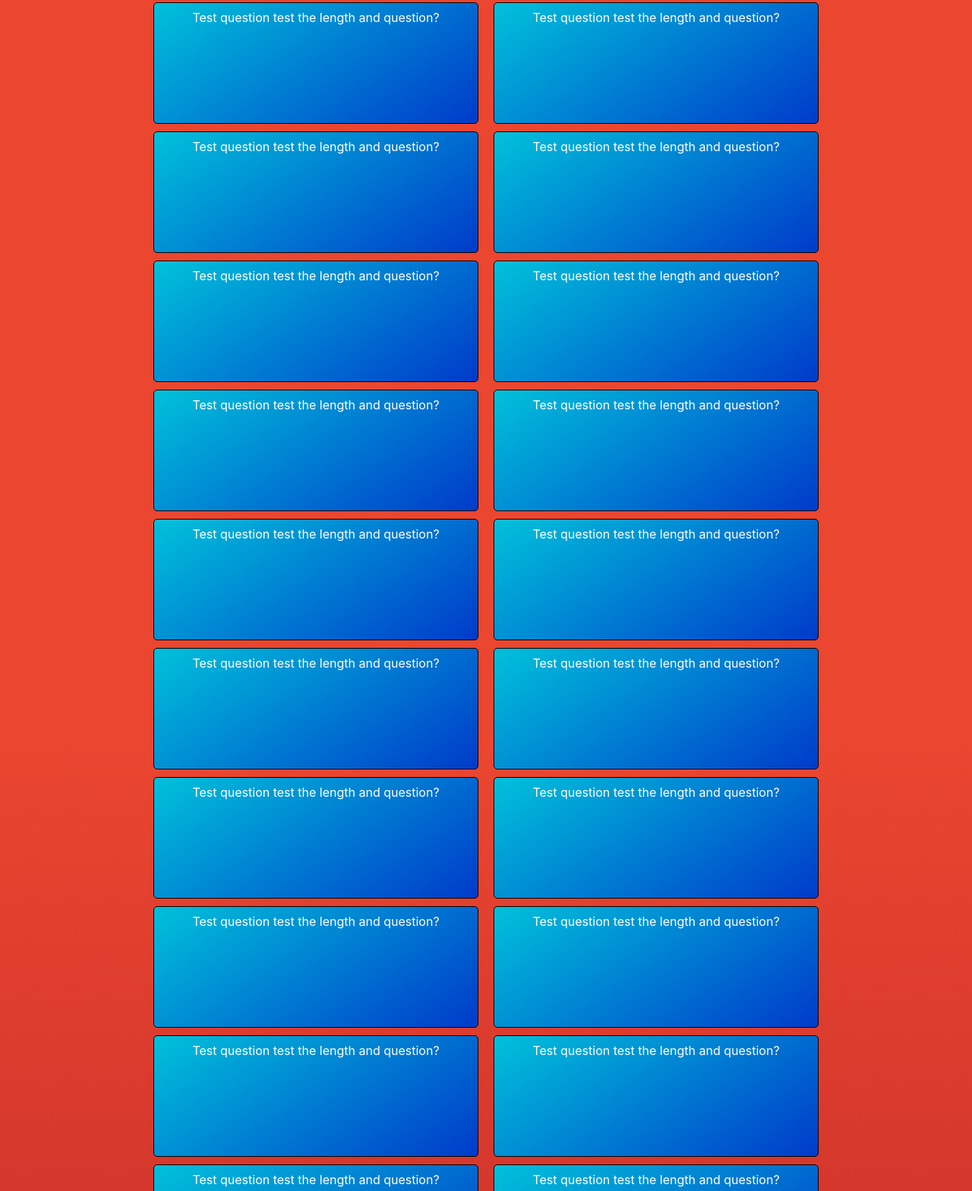
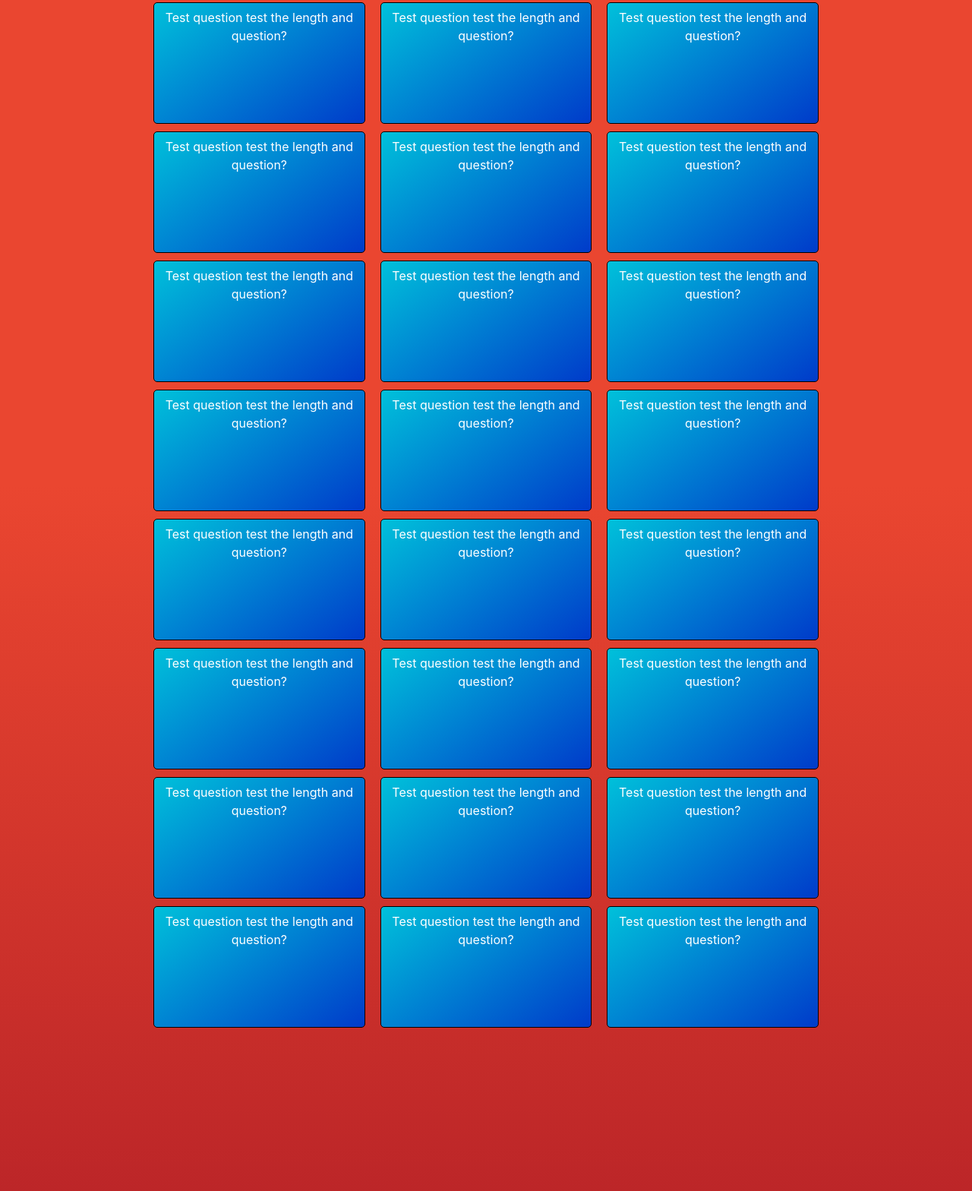
Before and after one commit to wgeorgecrisan/christmasquiz, a website: page src/index.pug in a window 1280 px wide. Shown: the part 317-1885 px from the top of the page at 76% size. Drawn offline with nearby package versions, Linux system fonts and the light colour scheme; files that its build step writes are made by us from their sources; a web font is replaced by a local one.

Commit message:
sort out text

```diff
--- a/src/index.pug
+++ b/src/index.pug
@@ -26,76 +26,76 @@ html(lang='en')
       section.items-container
         .item
           a.ylink(href='' class="btn video-btn" data-toggle="modal" data-src="" data-target="#myModal")
-            .item-content
+            p.item-content
         .item
           a.ylink(href=''  class="btn video-btn" data-toggle="modal" data-src="" data-target="#myModal")
-            .item-content
+            p.item-content
         .item
           a.ylink(href=''  class="btn video-btn" data-toggle="modal" data-src="" data-target="#myModal")
-            .item-content
+            p.item-content
         .item
           a.ylink(href=''  class="btn video-btn" data-toggle="modal" data-src="" data-target="#myModal")
-            .item-content
+            p.item-content
         .item
           a.ylink(href=''  class="btn video-btn" data-toggle="modal" data-src="" data-target="#myModal")
-            .item-content
+            p.item-content
         .item
           a.ylink(href=''  class="btn video-btn" data-toggle="modal" data-src="" data-target="#myModal")
-            .item-content
+            p.item-content
         .item
           a.ylink(href=''  class="btn video-btn" data-toggle="modal" data-src="" data-target="#myModal")
-            .item-content
+            p.item-content
         .item
           a.ylink(href=''   class="btn video-btn" data-toggle="modal" data-src="" data-target="#myModal")
-            .item-content
+            p.item-content
         .item
           a.ylink(href=''   class="btn video-btn" data-toggle="modal" data-src="" data-target="#myModal")
-            .item-content
+            p.item-content
         .item
           a.ylink(href=''  class="btn video-btn" data-toggle="modal" data-src="" data-target="#myModal")
-            .item-content
+            p.item-content
         .item
           a.ylink(href=''  class="btn video-btn" data-toggle="modal" data-src="" data-target="#myModal")
-            .item-content
+            p.item-content
         .item
           a.ylink(href=''  class="btn video-btn" data-toggle="modal" data-src="" data-target="#myModal")
-            .item-content
+            p.item-content
         .item
           a.ylink(href=''  class="btn video-btn" data-toggle="modal" data-src="" data-target="#myModal")
-            .item-content
+            p.item-content
         .item
           a.ylink(href=''  class="btn video-btn" data-toggle="modal" data-src="" data-target="#myModal")
-            .item-content
+            p.item-content
         .item
           a.ylink(href=''  class="btn video-btn" data-toggle="modal" data-src="" data-target="#myModal")
-            .item-content
+            p.item-content
         .item
           a.ylink(href=''  class="btn video-btn" data-toggle="modal" data-src="" data-target="#myModal")
-            .item-content
+            p.item-content
         .item
           a.ylink(href=''  class="btn video-btn" data-toggle="modal" data-src="" data-target="#myModal")
-            .item-content
+            p.item-content
         .item
           a.ylink(href=''  class="btn video-btn" data-toggle="modal" data-src="" data-target="#myModal")
-            .item-content
+            p.item-content
         .item
           a.ylink(href=''  class="btn video-btn" data-toggle="modal" data-src="" data-target="#myModal")
-            .item-content
+            p.item-content
         .item
           a.ylink(href=''  class="btn video-btn" data-toggle="modal" data-src="" data-target="#myModal")
-            .item-content
+            p.item-content
         .item
           a.ylink(href=''  class="btn video-btn" data-toggle="modal" data-src="" data-target="#myModal")
-            .item-content
+            p.item-content
         .item
           a.ylink(href=''  class="btn video-btn" data-toggle="modal" data-src="" data-target="#myModal")
-            .item-content
+            p.item-content
         .item
           a.ylink(href=''  class="btn video-btn" data-toggle="modal" data-src="" data-target="#myModal")
-            .item-content
+            p.item-content
         .item
           a.ylink(href=''  class="btn video-btn" data-toggle="modal" data-src="" data-target="#myModal")
-            .item-content
+            p.item-content
 
     #myModal.modal.fade(tabindex='-1', role='dialog', aria-labelledby='videomodal', aria-hidden='true')
       .modal-dialog(role='document')
--- a/src/sass/main.sass
+++ b/src/sass/main.sass
@@ -55,10 +55,13 @@ main
       flex-grow: 1
       flex-basis: 260px
       height: 160px
+      max-width: 300px
       background: linear-gradient(145deg, #00c1da, #003bca)
       margin: 5px 10px 5px 10px
       border: 1px solid black
       border-radius: 5px
+      word-wrap: break-word
+
 
 
       &:hover
@@ -73,9 +76,17 @@ main
         height: 100%
         cursor: pointer
         text-decoration: none
+
+
         .item-content
+          height: 100%
+          width: 100%
           color: white
           text-align: center
+          display: inline-block
+          white-space: normal
+
+
 
 
 
```
Also changed, not shown: src/css/main.css, src/index.html.
